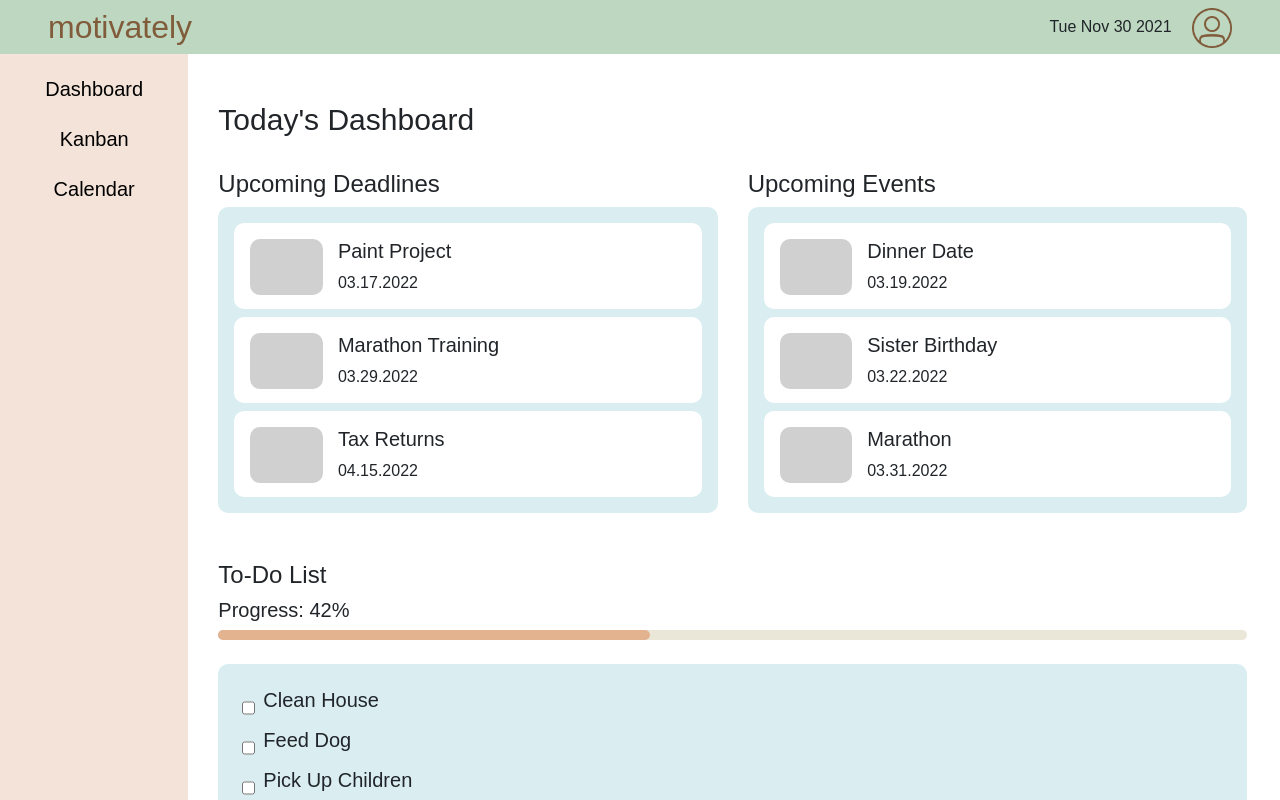
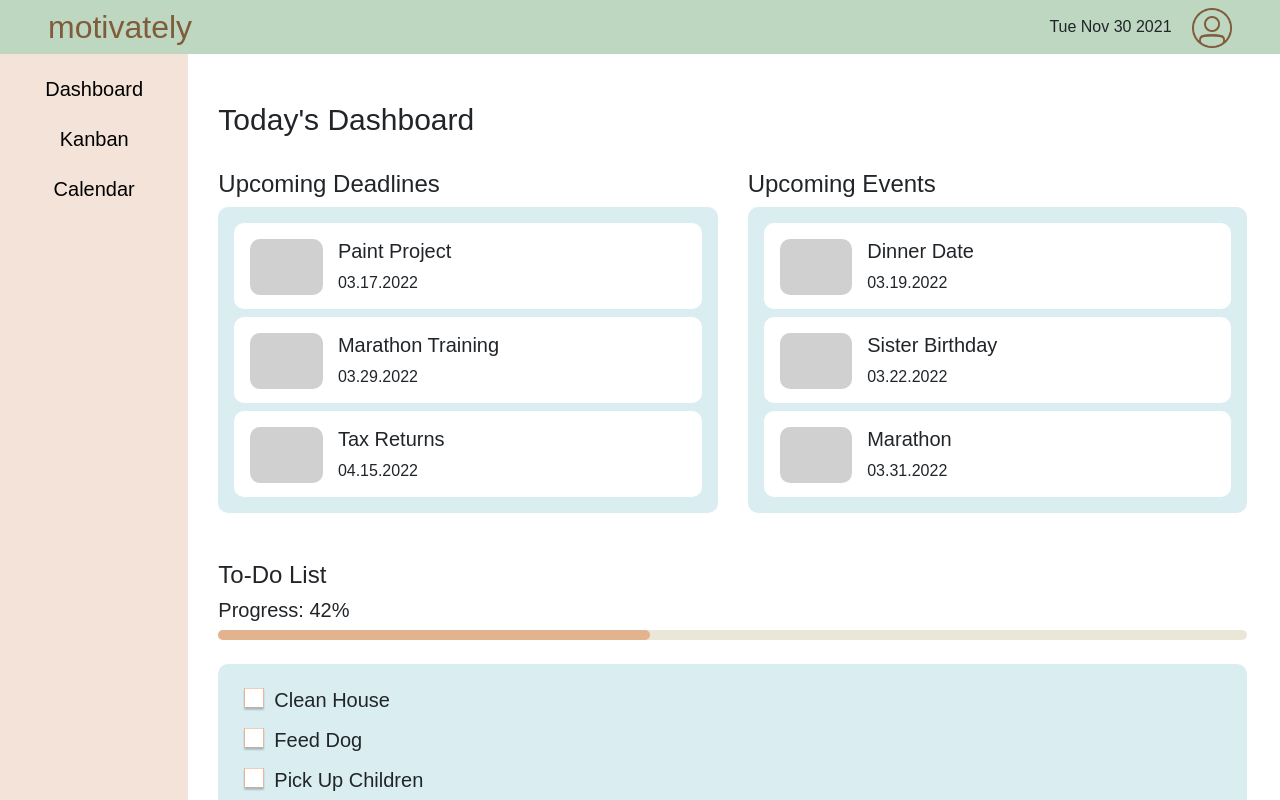
Before and after one commit to jackiey321/motivately, a Vue app: page / in a window 1280 px wide. Shown: the top 800 px of the page. Built offline with nearby package versions, Linux system fonts and the light colour scheme; a web font is replaced by a local one.

Commit message:
added ability to check to-do list items

```diff
--- a/src/components/ToDo.vue
+++ b/src/components/ToDo.vue
@@ -1,6 +1,6 @@
 <template>
   <div>
-    <input id="todo" type="checkbox">
+    <img alt="checkbox" v-bind:src="src" height="24px" width="24px" @click="switchIcon">
     <label for="todo" class="ml-2"><h3>{{ name }}</h3></label>
   </div>
 </template>
@@ -9,7 +9,26 @@
 export default {
   name: 'ToDo',
   props: {
+    id: Number,
     name: String
+  },
+  data() {
+    return {
+      src: require("@/assets/unchecked.png"),
+      currentImage: 0
+    }
+  },
+  methods: {
+    switchIcon() {
+      if(this.currentImage == 0) {
+        this.src = require("@/assets/checked.png");
+        this.currentImage = 1;
+      }
+      else {
+        this.src = require("@/assets/unchecked.png");
+        this.currentImage = 0;
+      }
+    }
   }
 };
 </script>
```
Also changed, not shown: src/assets/checked.png (renamed from src/assets/Group 11.png), src/assets/unchecked.png (renamed from src/assets/Rectangle 26.png).
